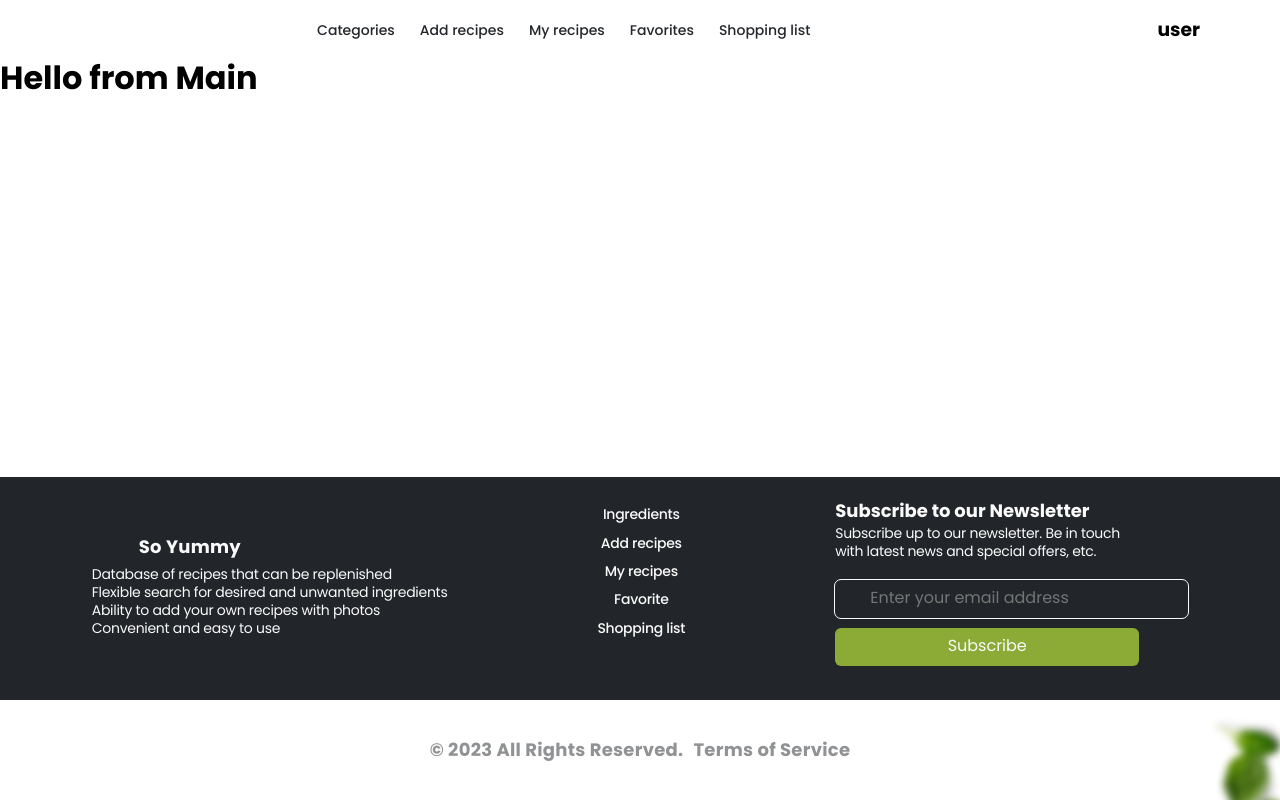
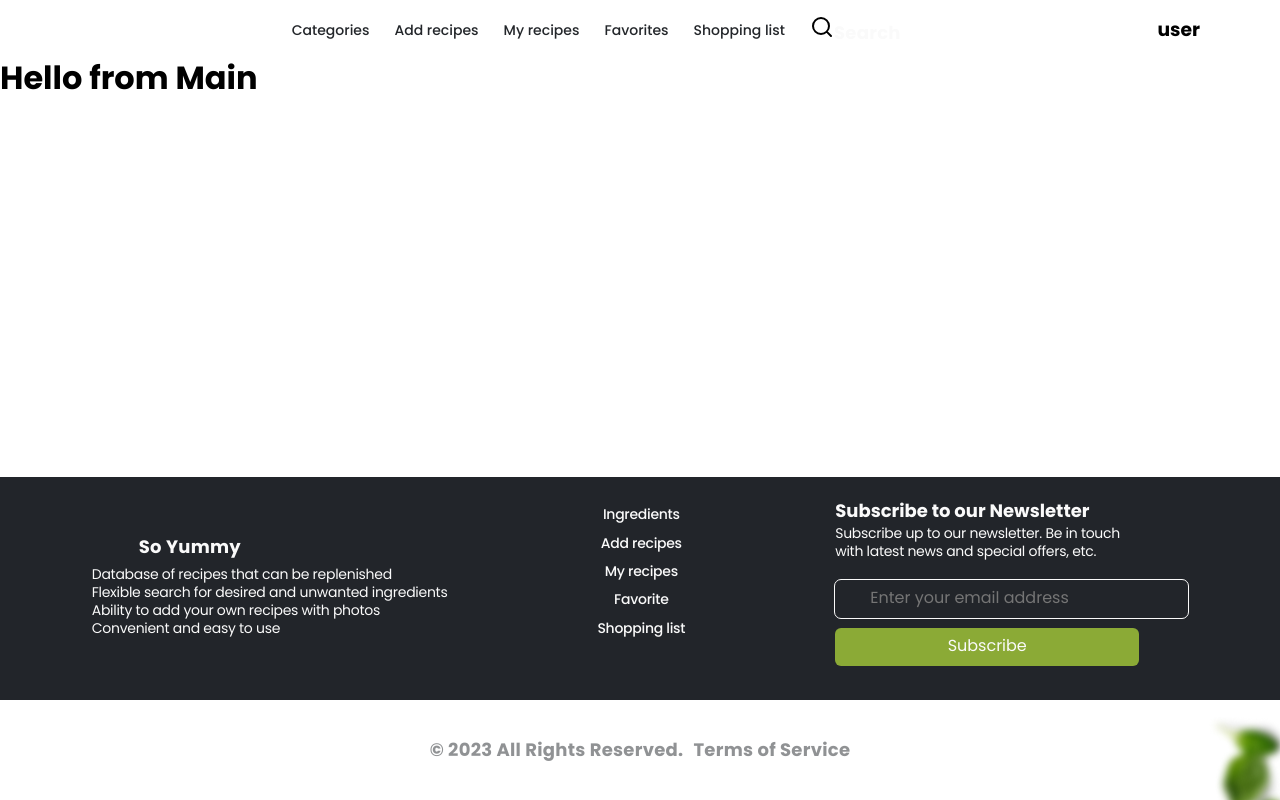
Before and after one commit to WeronikaBabik/SoYummy, a React (Create React App) app in the folder client/: page / in a window 1280 px wide. Built offline with nearby package versions, Linux system fonts and the light colour scheme.

Commit message:
fix/iconSvg

```diff
--- /dev/null
+++ b/client/src/components/IconSearch/IconSearch.jsx
@@ -0,0 +1,13 @@
+import React from "react";
+import s from "./IconSearch.module.css";
+import spriteIcon from "../../images/icons/icons.svg";
+
+const IconSearch = () => {
+  return (
+    <svg className={s.iconSearch}>
+      <use href={`${spriteIcon}#icon-search`}></use>
+    </svg>
+  );
+};
+
+export default IconSearch;
--- /dev/null
+++ b/client/src/components/IconSearch/IconSearch.module.css
@@ -0,0 +1,9 @@
+.iconSearch {
+  stroke: #000000;
+  fill: none;
+  width: 24px;
+  height: 24px;
+}
+.iconSearch:hover {
+  stroke: #8baa36;
+}
--- a/client/src/components/SharedLayout/SharedLayout.jsx
+++ b/client/src/components/SharedLayout/SharedLayout.jsx
@@ -7,6 +7,7 @@ import ModalMenu from "../ModalMenu/ModalMenu";
 import Footer from "../Footer/Footer";
 import s from "./SharedLayout.module.css";
 import { useAuth } from "../../hooks/useAuth";
+import IconSearch from "../IconSearch/IconSearch";
 
 const SharedLayout = () => {
   const { isLoggedIn } = useAuth();
@@ -36,9 +37,8 @@ const SharedLayout = () => {
               Shopping list
             </Link>
             <Link className={s.link} to="/search">
-              <svg className={s.logo} width="40" height="40">
-                <use href="./images/icons/icons.svg#icon-search"></use>
-              </svg>
+              <IconSearch />
+              <span className={s.searchText}>Search</span>
             </Link>
           </nav>
           <div className={s.menu}>
```
